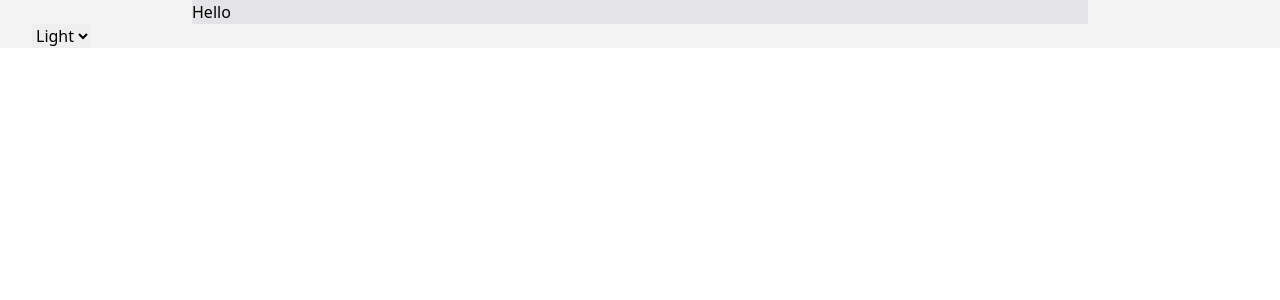
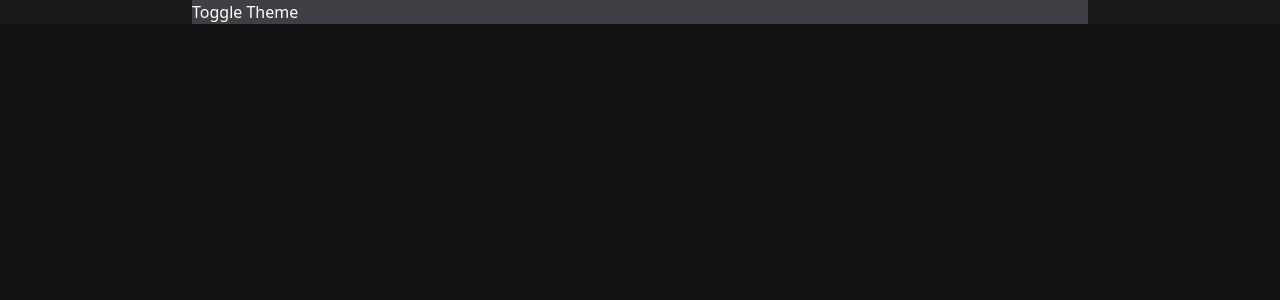
Before and after one commit to Ellipsoul/portfolio-v2, a Next.js app: page / in a window 1280 px wide. Shown: the top 300 px of the page. Built offline with nearby package versions, Linux system fonts and the light colour scheme.

Commit message:
Fix darkmode implementation

```diff
--- a/app/Providers.tsx
+++ b/app/Providers.tsx
@@ -4,7 +4,11 @@ import { ThemeProvider } from "next-themes";
 import React from "react";
 
 const Providers = ({ children }: { children: React.ReactNode }) => {
-  return <ThemeProvider>{children}</ThemeProvider>;
+  return (
+    <ThemeProvider attribute="class" defaultTheme="dark">
+      {children}
+    </ThemeProvider>
+  );
 };
 
 export default Providers;
--- a/app/page.tsx
+++ b/app/page.tsx
@@ -6,8 +6,9 @@ import React, { ReactElement, useEffect, useState } from "react";
 export default function HomePage(): ReactElement {
   return (
     <div className="mx-auto px-4 sm:px-6 lg:px-8 bg-primary-100 dark:bg-primary-900">
-      <div className="mx-auto max-w-4xl bg-primary-200 dark:bg-primary-700">Hello</div>
-      <DarkModeBtn />
+      <div className="mx-auto max-w-4xl bg-primary-200 dark:bg-primary-700">
+        <DarkModeBtn />
+      </div>
     </div>
   );
 }
@@ -22,10 +23,5 @@ const DarkModeBtn = () => {
 
   if (!mounted) return null;
 
-  return (
-    <select value={theme} onChange={e => setTheme(e.target.value)}>
-      <option value="light">Light</option>
-      <option value="dark">dark</option>
-    </select>
-  );
+  return <button onClick={() => setTheme(theme === "light" ? "dark" : "light")}>Toggle Theme</button>;
 };
--- a/tailwind.config.js
+++ b/tailwind.config.js
@@ -4,9 +4,9 @@ const defaultTheme = require("tailwindcss/defaultTheme");
 const colors = require("tailwindcss/colors");
 
 module.exports = {
+  darkMode: "class",
   content: ["./app/**/*.{js,ts,jsx,tsx}"],
   plugins: [],
-  darkMode: "class",
   theme: {
     extend: {
       fontFamily: { sans: ["Inter var", ...defaultTheme.fontFamily.sans] },
```
